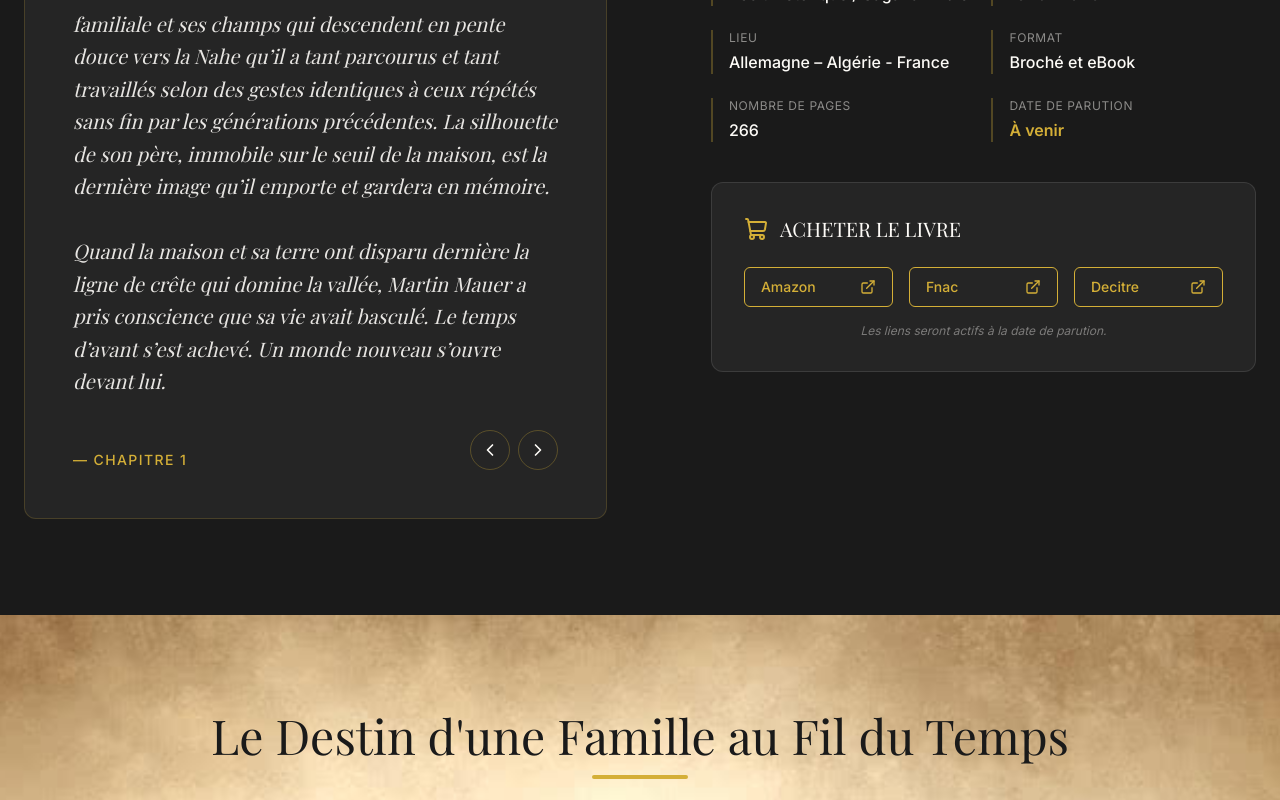
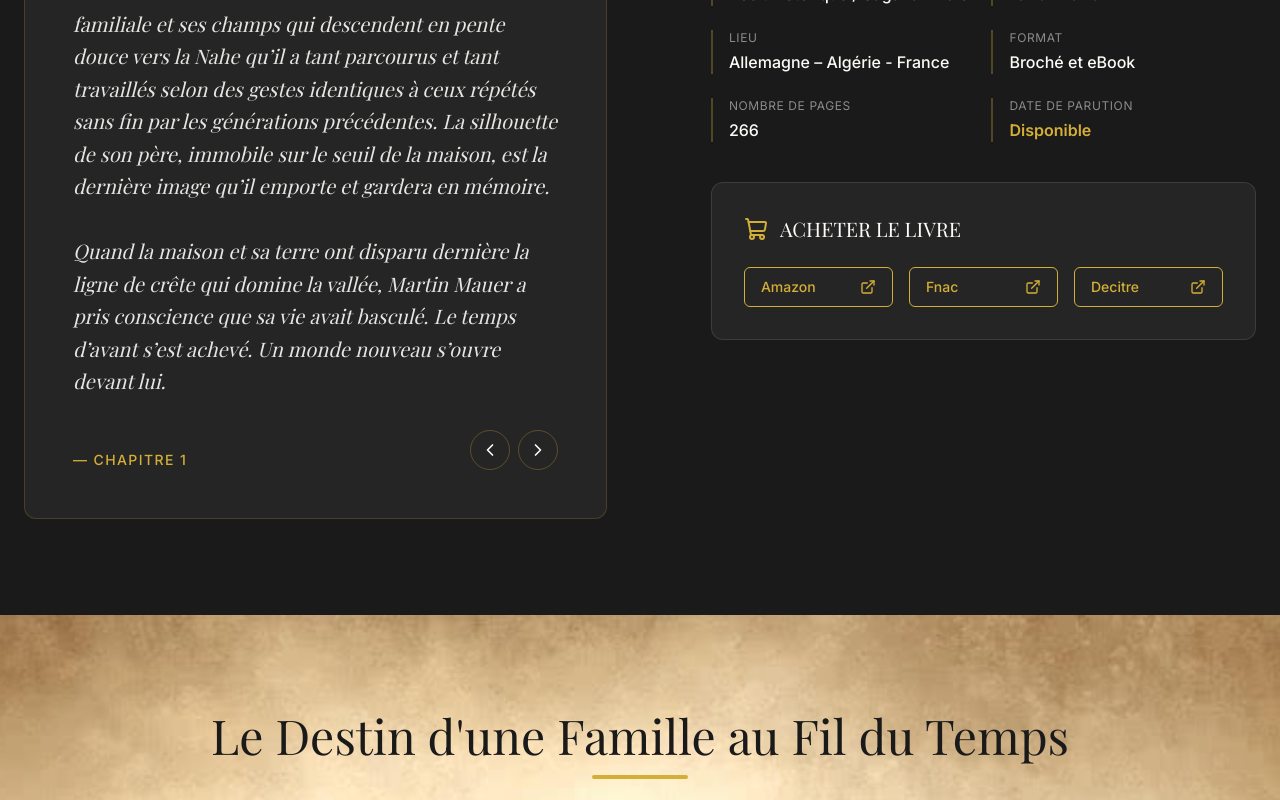
Before and after one commit to paulde-rose-cell/SITE-GRAND, a Next.js app: page / in a window 1280 px wide. Shown: the part 2260-3060 px from the top of the page. Built offline with nearby package versions, Linux system fonts and the light colour scheme; a web font is replaced by a local one.

Commit message:
liens decitre et correction parrution

```diff
--- a/src/components/Footer.tsx
+++ b/src/components/Footer.tsx
@@ -13,7 +13,7 @@ export function Footer() {
           <div className="space-y-4">
             <h3 className="font-serif text-[#D4AF37] text-2xl">Restez informé</h3>
             <p className="text-sm text-[#FDFBF7]/80 leading-relaxed">
-              Inscrivez-vous à notre newsletter pour être alerté du lancement du livre et des événements à venir.
+              Inscrivez-vous à notre newsletter pour être alerté de nos actualités et des événements à venir autour du livre.
             </p>
             <form className="flex mt-4" onSubmit={(e) => e.preventDefault()}>
               <input
--- a/src/components/sections/BookInfo.tsx
+++ b/src/components/sections/BookInfo.tsx
@@ -94,7 +94,7 @@ export function BookInfo() {
                 </div>
                 <div className="border-l-2 border-[#D4AF37]/30 pl-4">
                   <span className="block text-[#FDFBF7]/50 uppercase tracking-wider text-xs mb-1">Date de parution</span>
-                  <span className="text-[#D4AF37] font-semibold">À venir</span>
+                  <span className="text-[#D4AF37] font-semibold">Disponible</span>
                 </div>
               </div>
             </div>
@@ -124,14 +124,16 @@ export function BookInfo() {
                   Fnac
                   <ExternalLink size={16} className="text-[#D4AF37] group-hover:text-[#1A1A1A]" />
                 </a>
-                <Button variant="outline" className="flex-1 justify-between group">
+                <a
+                  href="https://www.decitre.fr/livres/des-prussiens-en-algerie-une-destinee-francaise-9782386513930.html"
+                  target="_blank"
+                  rel="noopener noreferrer"
+                  className="inline-flex items-center whitespace-nowrap rounded-md text-sm font-medium transition-colors border border-[#D4AF37] text-[#D4AF37] bg-transparent hover:bg-[#D4AF37] hover:text-[#1A1A1A] h-10 px-4 py-2 flex-1 justify-between group"
+                >
                   Decitre
                   <ExternalLink size={16} className="text-[#D4AF37] group-hover:text-[#1A1A1A]" />
-                </Button>
+                </a>
               </div>
-              <p className="text-center text-xs text-[#FDFBF7]/40 mt-4 italic">
-                Les liens seront actifs à la date de parution.
-              </p>
             </div>
           </div>
 
--- a/src/components/sections/Explorer.tsx
+++ b/src/components/sections/Explorer.tsx
@@ -67,8 +67,8 @@ const CONTENT = {
     <div className="space-y-4">
       <h3 className="font-serif text-3xl font-bold text-[#1A1A1A] mb-4">Actualités et Parutions</h3>
       <div className="bg-[#FDFBF7] p-8 md:p-12 border-l-4 border-[#D4AF37]">
-        <h4 className="font-serif text-lg text-[#1A1A1A]">Lancement Officiel de "Des Prussiens en Algérie"</h4>
-        <p className="text-sm text-[#1A1A1A]/70 mt-2 italic">Date à venir — Plus d'informations prochainement</p>
+        <h4 className="font-serif text-lg text-[#1A1A1A]">"Des Prussiens en Algérie" est maintenant disponible</h4>
+        <p className="text-sm text-[#1A1A1A]/70 mt-2 italic">Retrouvez le livre sur Amazon, Fnac et Decitre.</p>
       </div>
     </div>
   )
```
